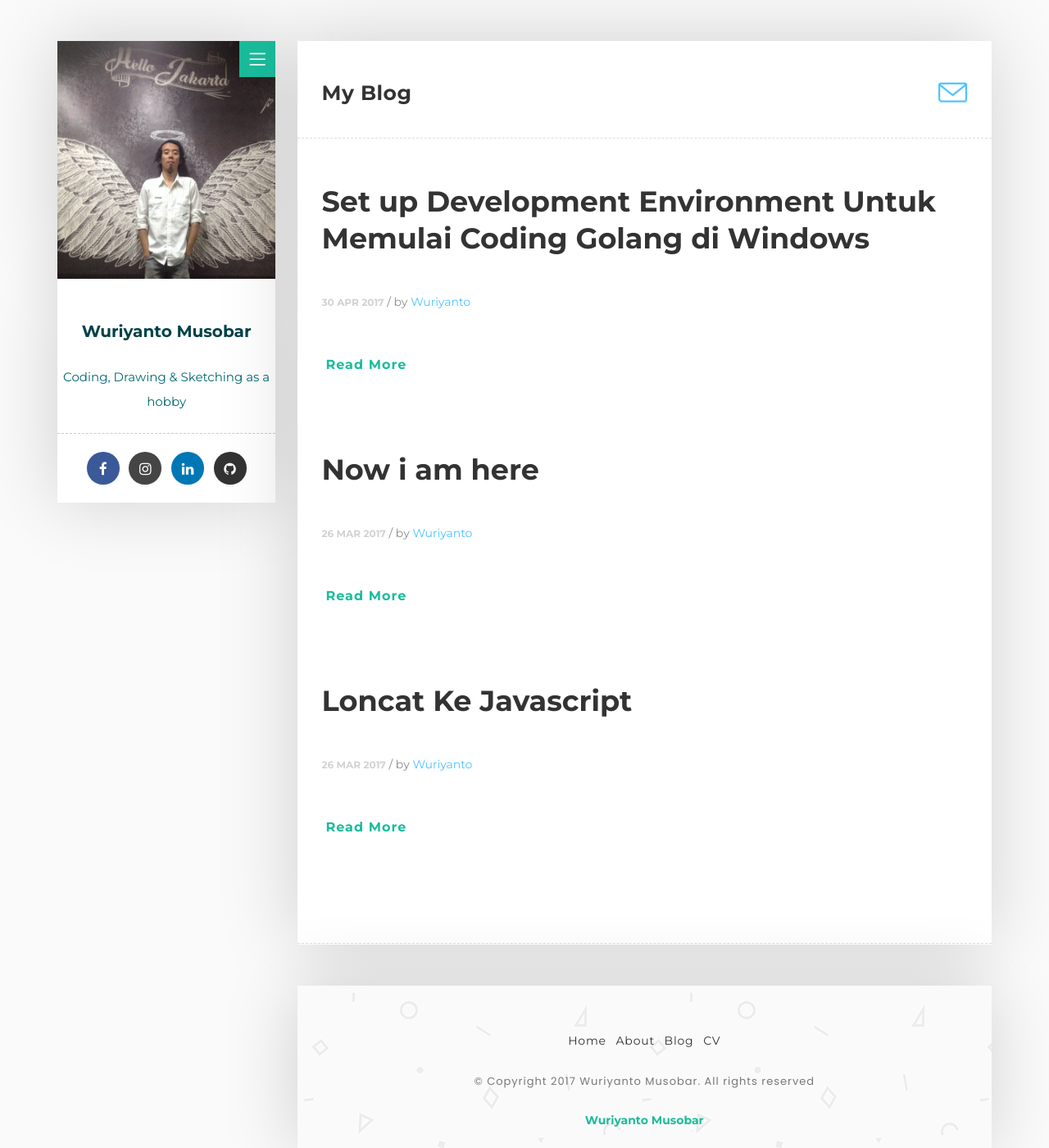
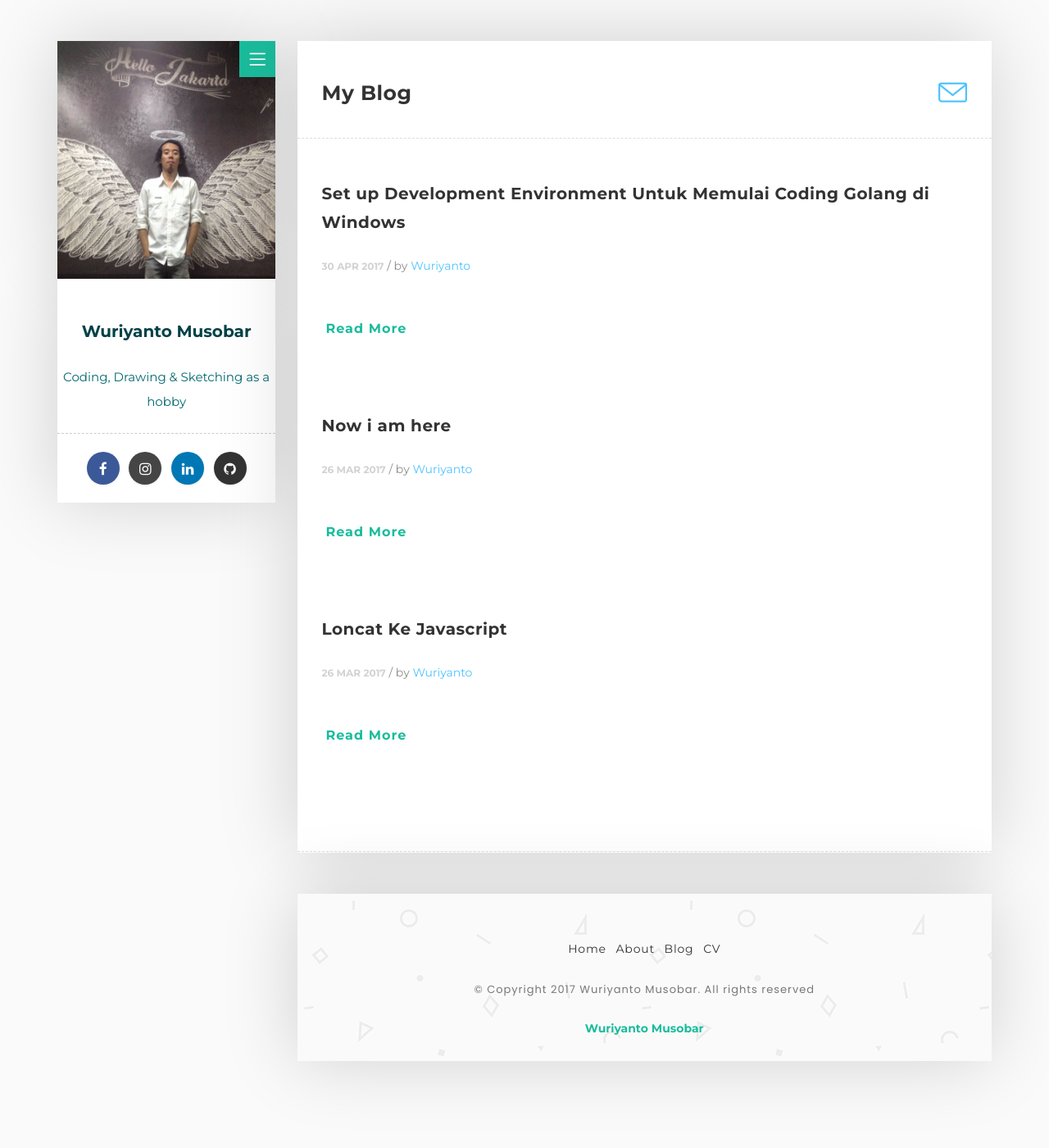
Before and after one commit to wuriyanto48/wuriyanto48.github.io, a Jekyll site: the page built from blog/index.html, in a window 1280 px wide and 1400 px high. Shown: the whole window at 82% size. Built offline with Jekyll 4.4.1, drawn with Linux system fonts in a browser that asks for light colours; nearby versions of some CDN libraries; comment, search, counter and statistics services are not loaded.

Commit message:
modify blog post

```diff
--- a/_layouts/post.html
+++ b/_layouts/post.html
@@ -4,7 +4,7 @@ title_header: Blog
 ---
 <!-- Post Headline Start -->
 <div class="post-title">
-    <h3>{{ page.title }}</h3>
+    <h2>{{ page.title }}</h2>
    </div>
    <!-- Post Headline End -->
 
--- a/assets/css/style.css
+++ b/assets/css/style.css
@@ -623,7 +623,7 @@ div.blog-post {
 }
 
 .blog-post .post-title h2 {
-    font-size: 25px;
+    font-size: 20px;
     line-height: 35px;
     font-weight: 600;
     letter-spacing: 0.5px;
--- a/blog/index.html
+++ b/blog/index.html
@@ -8,7 +8,7 @@ title_header: My Blog
 <!-- Blog Post Start -->
 <div class="col-md-12 blog-post">
     <div class="post-title">
-      <a href="{{ post.url }}"><h1>{{ post.title }}</h1></a>
+      <a href="{{ post.url }}"><h2>{{ post.title }}</h2></a>
     </div>
     <div class="post-info">
       <span><bd>{{ post.date | date_to_string }}</bd> / by <a href="#" target="_blank">Wuriyanto</a></span>
```
